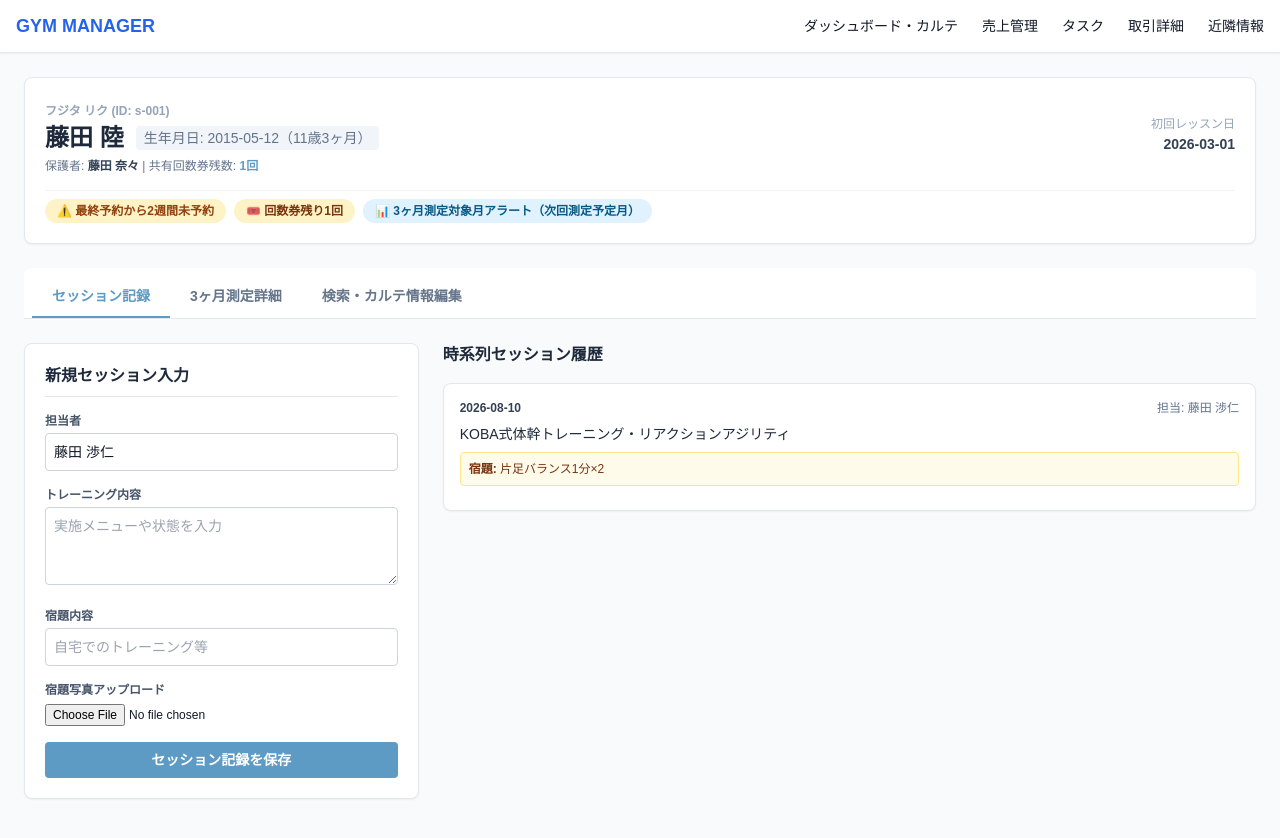
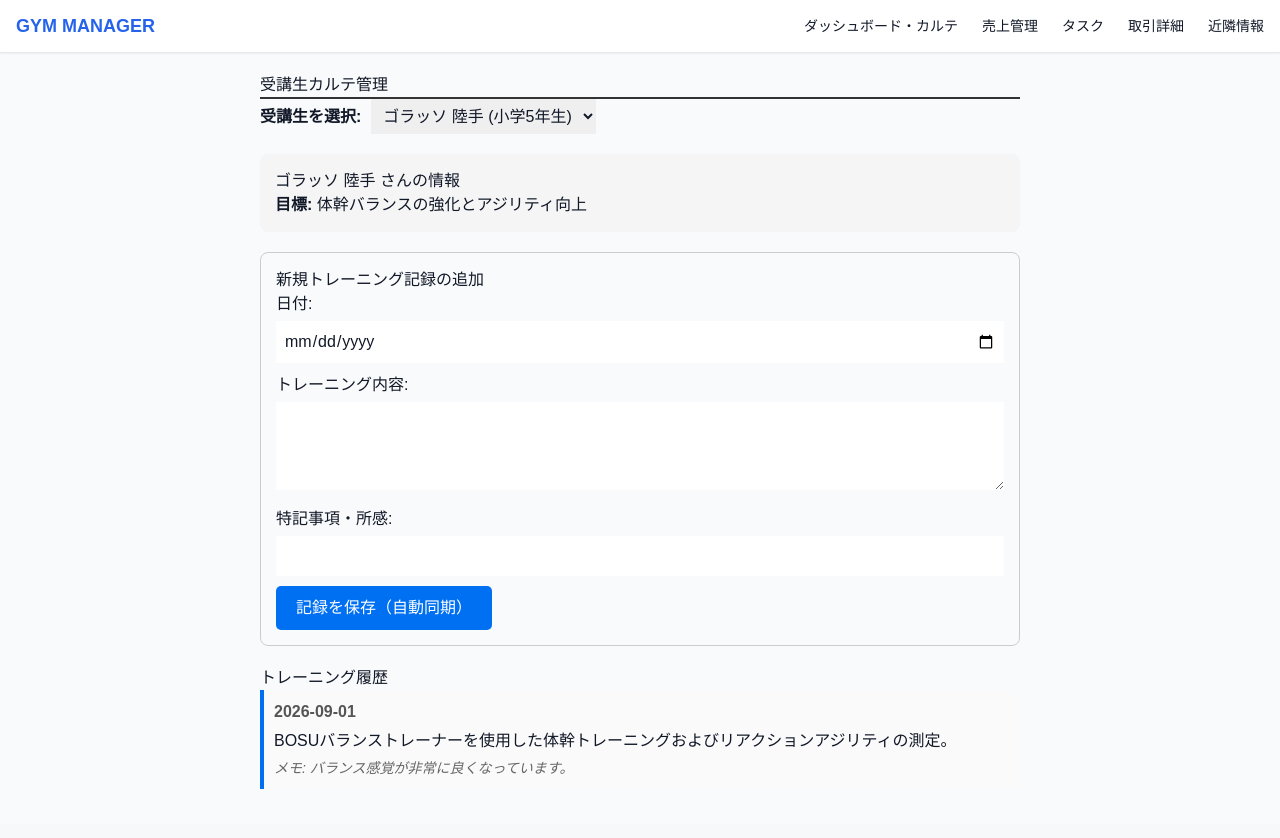
Before and after one commit to 2025golazo-bot/GOLAZO, a Next.js app: page / in a window 1280 px wide. Shown: the top 838 px of the page. Built offline with nearby package versions, Linux system fonts and the light colour scheme.

Commit message:
Update page.tsx

```diff
--- a/app/page.tsx
+++ b/app/page.tsx
@@ -1,313 +1,258 @@
 'use client';
 
-import React, { useState } from 'react';
+import React, { useState, useEffect } from 'react';
 
-// セッションの型定義
+// --- 型定義 ---
 interface Session {
   id: string;
   date: string;
-  staff: string;
   content: string;
-  homework: string;
-  photo: string | null;
+  notes?: string;
+  photoUrl?: string;
 }
 
-function calculateAge(birthdateStr: string) {
-  if (!birthdateStr) return '';
-  const birth = new Date(birthdateStr);
-  const now = new Date();
-  let years = now.getFullYear() - birth.getFullYear();
-  let months = now.getMonth() - birth.getMonth();
-
-  if (months < 0 || (months === 0 && now.getDate() < birth.getDate())) {
-    years--;
-    months += 12;
-  }
-  if (now.getDate() < birth.getDate()) {
-    months--;
-  }
-  return `${years}歳${months < 0 ? months + 12 : months}ヶ月`;
+interface Student {
+  id: string;
+  parentId: string;
+  name: string;
+  grade?: string;
+  goal?: string;
+  sessions: Session[];
 }
 
-export default function StudentDetail({ params }: { params: { id: string } }) {
-  // クライアントコンポーネントでは params から直接 id を取得します
-  const studentId = params?.id || 's-001';
+interface Parent {
+  id: string;
+  name: string;
+  email?: string;
+  phone?: string;
+}
 
-  const [activeTab, setActiveTab] = useState<'session' | 'measurement' | 'search'>('session');
+// --- 初期データ（localStorageにデータが存在しない場合に使用） ---
+const INITIAL_PARENTS: Parent[] = [
+  { id: 'p1', name: '保護者 太郎', email: 'parent1@example.com', phone: '090-0000-0000' }
+];
 
-  const parentData = {
-    id: 'p-101',
-    name: '藤田 奈々',
-    ticketRemaining: 1,
-    ticketsHistory: [
-      { id: 't-1', date: '2026-06-01', title: '回数券 10回分', count: 10, expire: '2026-12-01' }
+const INITIAL_STUDENTS: Student[] = [
+  {
+    id: 's1',
+    parentId: 'p1',
+    name: 'ゴラッソ 陸手',
+    grade: '小学5年生',
+    goal: '体幹バランスの強化とアジリティ向上',
+    sessions: [
+      {
+        id: 'sess1',
+        date: '2026-09-01',
+        content: 'BOSUバランストレーナーを使用した体幹トレーニングおよびリアクションアジリティの測定。',
+        notes: 'バランス感覚が非常に良くなっています。'
+      }
     ]
-  };
+  }
+];
 
-  const [student, setStudent] = useState({
-    id: studentId,
-    name: '藤田 陸',
-    kana: 'フジタ リク',
-    birthdate: '2015-05-12',
-    firstLessonDate: '2026-03-01',
-    lastReservationDate: '2026-08-10',
-    concern: 'サッカーでの体幹ブレ、走力向上',
-    target: 'トレセン選出・怪我予防',
-    memo: '右足首捻挫の既往歴あり'
+export default function StudentManager() {
+  // ハイドレーションエラー（SSRとクライアントのミスマッチ）を防ぐフラグ
+  const [isMounted, setIsMounted] = useState<boolean>(false);
+
+  // 1. 保護者データ（localStorageから取得、無ければINITIAL_PARENTS）
+  const [parents, setParents] = useState<Parent[]>(() => {
+    if (typeof window !== 'undefined') {
+      const saved = localStorage.getItem('golazo_parents');
+      if (saved) {
+        try {
+          return JSON.parse(saved);
+        } catch (e) {
+          console.error('Failed to parse golazo_parents from localStorage', e);
+        }
+      }
+    }
+    return INITIAL_PARENTS;
   });
 
-  const [sessions, setSessions] = useState<Session[]>([
-    { id: 'ses-1', date: '2026-08-10', staff: '藤田 渉仁', content: 'KOBA式体幹トレーニング・リアクションアジリティ', homework: '片足バランス1分×2', photo: null }
-  ]);
+  // 2. 受講生データ（localStorageから取得、無ければINITIAL_STUDENTS）
+  const [students, setStudents] = useState<Student[]>(() => {
+    if (typeof window !== 'undefined') {
+      const saved = localStorage.getItem('golazo_students');
+      if (saved) {
+        try {
+          return JSON.parse(saved);
+        } catch (e) {
+          console.error('Failed to parse golazo_students from localStorage', e);
+        }
+      }
+    }
+    return INITIAL_STUDENTS;
+  });
 
-  const [newStaff, setNewStaff] = useState('藤田 渉仁');
-  const [newContent, setNewContent] = useState('');
-  const [newHomework, setNewHomework] = useState('');
-  const [homeworkPhotoPreview, setHomeworkPhotoPreview] = useState<string | null>(null);
+  // 選択中の生徒ID
+  const [selectedStudentId, setSelectedStudentId] = useState<string>(students[0]?.id || '');
 
-  const ageStr = calculateAge(student.birthdate);
-  const ticketAlert = parentData.ticketRemaining <= 1;
+  // 新規セッション追加フォームの状態
+  const [newSessionDate, setNewSessionDate] = useState<string>('');
+  const [newSessionContent, setNewSessionContent] = useState<string>('');
+  const [newSessionNotes, setNewSessionNotes] = useState<string>('');
 
-  const daysSinceLastResv = Math.floor(
-    (new Date().getTime() - new Date(student.lastReservationDate).getTime()) / (1000 * 60 * 60 * 24)
-  );
-  const alert2Weeks = daysSinceLastResv >= 14 && daysSinceLastResv < 30;
-  const alert1Month = daysSinceLastResv >= 30;
+  // クライアント側でのマウント完了を記録
+  useEffect(() => {
+    setIsMounted(true);
+  }, []);
 
-  const handlePhotoUpload = (e: React.ChangeEvent<HTMLInputElement>) => {
-    const file = e.target.files?.[0];
-    if (file) {
-      const url = URL.createObjectURL(file);
-      setHomeworkPhotoPreview(url);
+  // 3. parents の変更を検知して localStorage へ自動保存
+  useEffect(() => {
+    if (isMounted) {
+      localStorage.setItem('golazo_parents', JSON.stringify(parents));
     }
-  };
+  }, [parents, isMounted]);
 
-  const handleAddSession = () => {
-    if (!newContent) return;
-    const newEntry: Session = {
-      id: `ses-${Date.now()}`,
-      date: new Date().toISOString().split('T')[0],
-      staff: newStaff,
-      content: newContent,
-      homework: newHomework,
-      photo: homeworkPhotoPreview
+  // 4. students の変更を検知して localStorage へ自動保存
+  useEffect(() => {
+    if (isMounted) {
+      localStorage.setItem('golazo_students', JSON.stringify(students));
+    }
+  }, [students, isMounted]);
+
+  // マウント前は何もレンダリングしない（SSRミスマッチの防止）
+  if (!isMounted) {
+    return null;
+  }
+
+  // 選択中の生徒オブジェクトの取得
+  const currentStudent = students.find((s) => s.id === selectedStudentId);
+
+  // セッション追加処理（データが更新されると自動的にlocalStorageへ保存されます）
+  const handleAddSession = (e: React.FormEvent) => {
+    e.preventDefault();
+    if (!selectedStudentId || !newSessionDate || !newSessionContent) return;
+
+    const newSession: Session = {
+      id: `sess_${Date.now()}`,
+      date: newSessionDate,
+      content: newSessionContent,
+      notes: newSessionNotes
     };
-    setSessions([newEntry, ...sessions]);
-    setNewContent('');
-    setNewHomework('');
-    setHomeworkPhotoPreview(null);
+
+    setStudents((prevStudents) =>
+      prevStudents.map((student) => {
+        if (student.id === selectedStudentId) {
+          return {
+            ...student,
+            sessions: [newSession, ...student.sessions]
+          };
+        }
+        return student;
+      })
+    );
+
+    // フォームのリセット
+    setNewSessionDate('');
+    setNewSessionContent('');
+    setNewSessionNotes('');
   };
 
   return (
-    <div className="p-6 bg-slate-50 min-h-screen">
-      <div className="bg-white rounded-lg p-5 shadow-sm border border-slate-200 mb-6">
-        <div className="flex flex-wrap items-center justify-between gap-4 mb-4">
-          <div>
-            <span className="text-xs text-slate-400 font-bold">{student.kana} (ID: {student.id})</span>
-            <h1 className="text-2xl font-bold text-slate-800 flex items-center gap-3">
-              {student.name}
-              <span className="text-sm font-normal text-slate-500 bg-slate-100 px-2 py-0.5 rounded">
-                生年月日: {student.birthdate}（{ageStr}）
-              </span>
-            </h1>
-            <p className="text-xs text-slate-500 mt-1">
-              保護者: <span className="font-semibold text-slate-700">{parentData.name}</span> | 共有回数券残数: <span className="font-bold text-[#5e9bc4]">{parentData.ticketRemaining}回</span>
-            </p>
+    <div style={{ padding: '20px', maxWidth: '800px', margin: '0 auto', fontFamily: 'sans-serif' }}>
+      <h1 style={{ borderBottom: '2px solid #333', pb: '10px' }}>受講生カルテ管理</h1>
+
+      {/* 生徒選択ドロップダウン */}
+      <div style={{ marginBottom: '20px' }}>
+        <label style={{ fontWeight: 'bold', marginRight: '10px' }}>受講生を選択:</label>
+        <select
+          value={selectedStudentId}
+          onChange={(e) => setSelectedStudentId(e.target.value)}
+          style={{ padding: '8px', fontSize: '16px' }}
+        >
+          {students.map((student) => (
+            <option key={student.id} value={student.id}>
+              {student.name} ({student.grade || '学年未設定'})
+            </option>
+          ))}
+        </select>
+      </div>
+
+      {currentStudent && (
+        <div>
+          {/* 基本情報表示 */}
+          <div style={{ backgroundColor: '#f5f5f5', padding: '15px', borderRadius: '8px', marginBottom: '20px' }}>
+            <h2>{currentStudent.name} さんの情報</h2>
+            <p><strong>目標:</strong> {currentStudent.goal || '未設定'}</p>
           </div>
 
-          <div className="text-right">
-            <span className="text-xs text-slate-400 block">初回レッスン日</span>
-            <span className="text-sm font-semibold text-slate-700">{student.firstLessonDate}</span>
-          </div>
-        </div>
-
-        <div className="flex flex-wrap gap-2 pt-2 border-t border-slate-100">
-          {alert2Weeks && (
-            <span className="bg-amber-100 text-amber-800 text-xs px-3 py-1 rounded-full font-bold flex items-center gap-1">
-              ⚠️ 最終予約から2週間未予約
-            </span>
-          )}
-          {alert1Month && (
-            <span className="bg-rose-100 text-rose-800 text-xs px-3 py-1 rounded-full font-bold flex items-center gap-1">
-              🚨 1ヶ月未予約
-            </span>
-          )}
-          {ticketAlert && (
-            <span className="bg-amber-100 text-amber-900 text-xs px-3 py-1 rounded-full font-bold flex items-center gap-1">
-              🎟️ 回数券残り1回
-            </span>
-          )}
-          <span className="bg-sky-100 text-sky-800 text-xs px-3 py-1 rounded-full font-bold flex items-center gap-1">
-            📊 3ヶ月測定対象月アラート（次回測定予定月）
-          </span>
-        </div>
-      </div>
-
-      <div className="flex border-b border-slate-200 mb-6 bg-white rounded-t-lg px-2 pt-2">
-        <button
-          onClick={() => setActiveTab('session')}
-          className={`px-5 py-2.5 text-sm font-bold border-b-2 transition ${
-            activeTab === 'session' ? 'border-[#5e9bc4] text-[#5e9bc4]' : 'border-transparent text-slate-500 hover:text-slate-700'
-          }`}
-        >
-          セッション記録
-        </button>
-        <button
-          onClick={() => setActiveTab('measurement')}
-          className={`px-5 py-2.5 text-sm font-bold border-b-2 transition ${
-            activeTab === 'measurement' ? 'border-[#5e9bc4] text-[#5e9bc4]' : 'border-transparent text-slate-500 hover:text-slate-700'
-          }`}
-        >
-          3ヶ月測定詳細
-        </button>
-        <button
-          onClick={() => setActiveTab('search')}
-          className={`px-5 py-2.5 text-sm font-bold border-b-2 transition ${
-            activeTab === 'search' ? 'border-[#5e9bc4] text-[#5e9bc4]' : 'border-transparent text-slate-500 hover:text-slate-700'
-          }`}
-        >
-          検索・カルテ情報編集
-        </button>
-      </div>
-
-      {activeTab === 'session' && (
-        <div className="grid grid-cols-1 lg:grid-cols-3 gap-6">
-          <div className="bg-white p-5 rounded-lg shadow-sm border border-slate-200">
-            <h3 className="font-bold text-slate-800 mb-4 border-b pb-2">新規セッション入力</h3>
-            <div className="space-y-4">
-              <div>
-                <label className="text-xs font-semibold text-slate-600 block mb-1">担当者</label>
+          {/* 新規セッション登録フォーム */}
+          <div style={{ border: '1px solid #ccc', padding: '15px', borderRadius: '8px', marginBottom: '20px' }}>
+            <h3>新規トレーニング記録の追加</h3>
+            <form onSubmit={handleAddSession}>
+              <div style={{ marginBottom: '10px' }}>
+                <label style={{ display: 'block', marginBottom: '5px' }}>日付:</label>
+                <input
+                  type="date"
+                  value={newSessionDate}
+                  onChange={(e) => setNewSessionDate(e.target.value)}
+                  style={{ width: '100%', padding: '8px' }}
+                  required
+                />
+              </div>
+              <div style={{ marginBottom: '10px' }}>
+                <label style={{ display: 'block', marginBottom: '5px' }}>トレーニング内容:</label>
+                <textarea
+                  value={newSessionContent}
+                  onChange={(e) => setNewSessionContent(e.target.value)}
+                  rows={3}
+                  style={{ width: '100%', padding: '8px' }}
+                  required
+                />
+              </div>
+              <div style={{ marginBottom: '10px' }}>
+                <label style={{ display: 'block', marginBottom: '5px' }}>特記事項・所感:</label>
                 <input
                   type="text"
-                  value={newStaff}
-                  onChange={(e) => setNewStaff(e.target.value)}
-                  className="w-full border border-slate-300 rounded p-2 text-sm focus:ring-2 focus:ring-[#5e9bc4] focus:outline-none"
+                  value={newSessionNotes}
+                  onChange={(e) => setNewSessionNotes(e.target.value)}
+                  style={{ width: '100%', padding: '8px' }}
                 />
               </div>
-              <div>
-                <label className="text-xs font-semibold text-slate-600 block mb-1">トレーニング内容</label>
-                <textarea
-                  rows={3}
-                  value={newContent}
-                  onChange={(e) => setNewContent(e.target.value)}
-                  className="w-full border border-slate-300 rounded p-2 text-sm focus:ring-2 focus:ring-[#5e9bc4] focus:outline-none"
-                  placeholder="実施メニューや状態を入力"
-                />
-              </div>
-              <div>
-                <label className="text-xs font-semibold text-slate-600 block mb-1">宿題内容</label>
-                <input
-                  type="text"
-                  value={newHomework}
-                  onChange={(e) => setNewHomework(e.target.value)}
-                  className="w-full border border-slate-300 rounded p-2 text-sm focus:ring-2 focus:ring-[#5e9bc4] focus:outline-none"
-                  placeholder="自宅でのトレーニング等"
-                />
-              </div>
-              <div>
-                <label className="text-xs font-semibold text-slate-600 block mb-1">宿題写真アップロード</label>
-                <input type="file" accept="image/*" onChange={handlePhotoUpload} className="text-xs" />
-                {homeworkPhotoPreview && (
-                  <img src={homeworkPhotoPreview} alt="宿題プレビュー" className="mt-2 w-full h-32 object-cover rounded border" />
-                )}
-              </div>
               <button
-                onClick={handleAddSession}
-                className="w-full bg-[#5e9bc4] hover:bg-sky-600 text-white font-bold py-2 rounded text-sm transition"
+                type="submit"
+                style={{
+                  backgroundColor: '#0070f3',
+                  color: '#fff',
+                  padding: '10px 20px',
+                  border: 'none',
+                  borderRadius: '5px',
+                  cursor: 'pointer'
+                }}
               >
-                セッション記録を保存
+                記録を保存（自動同期）
               </button>
-            </div>
+            </form>
           </div>
 
-          <div className="lg:col-span-2 space-y-4">
-            <h3 className="font-bold text-slate-800">時系列セッション履歴</h3>
-            {sessions.map((s) => (
-              <div key={s.id} className="bg-white p-4 rounded-lg shadow-sm border border-slate-200">
-                <div className="flex justify-between items-center mb-2 text-xs text-slate-500">
-                  <span className="font-bold text-slate-700">{s.date}</span>
-                  <span>担当: {s.staff}</span>
+          {/* 過去のセッション履歴 */}
+          <div>
+            <h3>トレーニング履歴</h3>
+            {currentStudent.sessions.length === 0 ? (
+              <p>履歴がありません。</p>
+            ) : (
+              currentStudent.sessions.map((session) => (
+                <div
+                  key={session.id}
+                  style={{
+                    borderLeft: '4px solid #0070f3',
+                    paddingLeft: '15px',
+                    marginBottom: '15px',
+                    backgroundColor: '#fafafa',
+                    padding: '10px'
+                  }}
+                >
+                  <p style={{ margin: '0 0 5px 0', fontWeight: 'bold', color: '#555' }}>{session.date}</p>
+                  <p style={{ margin: '0 0 5px 0' }}>{session.content}</p>
+                  {session.notes && (
+                    <p style={{ margin: 0, fontSize: '14px', color: '#666', fontStyle: 'italic' }}>
+                      メモ: {session.notes}
+                    </p>
+                  )}
                 </div>
-                <p className="text-sm text-slate-800 mb-2">{s.content}</p>
-                {s.homework && (
-                  <div className="bg-amber-50 border border-amber-200 p-2 rounded text-xs text-amber-900 mb-2">
-                    <span className="font-bold">宿題:</span> {s.homework}
-                  </div>
-                )}
-                {s.photo && (
-                  <img src={s.photo} alt="宿題" className="w-24 h-24 object-cover rounded border" />
-                )}
-              </div>
-            ))}
-          </div>
-        </div>
-      )}
-
-      {activeTab === 'measurement' && (
-        <div className="bg-white p-6 rounded-lg shadow-sm border border-slate-200 space-y-6">
-          <div className="bg-[#FFE8AB] text-amber-900 p-4 rounded-lg flex justify-between items-center">
-            <div>
-              <p className="font-bold text-sm">初回レッスン起算: {student.firstLessonDate}</p>
-              <p className="text-xs mt-0.5">次回3ヶ月測定予定月: 2026年9月（測定対象期）</p>
-            </div>
-            <span className="bg-amber-800 text-white text-xs px-3 py-1 rounded-full font-bold">当月ハイライト対象</span>
-          </div>
-
-          <div className="grid grid-cols-1 md:grid-cols-3 gap-4 text-center">
-            <div className="p-4 rounded border border-slate-200 bg-slate-50">
-              <p className="text-xs text-slate-500">体重（現在）</p>
-              <p className="text-2xl font-bold text-slate-800 mt-1">38.5 kg</p>
-              <p className="text-xs font-semibold text-emerald-600 mt-1">前回比: +1.2 kg</p>
-            </div>
-            <div className="p-4 rounded border border-slate-200 bg-slate-50">
-              <p className="text-xs text-slate-500">体脂肪率</p>
-              <p className="text-2xl font-bold text-slate-800 mt-1">15.2 %</p>
-              <p className="text-xs font-semibold text-sky-600 mt-1">初回比: -0.5 %</p>
-            </div>
-            <div className="p-4 rounded border border-slate-200 bg-slate-50">
-              <p className="text-xs text-slate-500">フィジカルスコア</p>
-              <p className="text-2xl font-bold text-slate-800 mt-1">82 / 100</p>
-              <p className="text-xs font-semibold text-emerald-600 mt-1">前回比: +5 pt</p>
-            </div>
-          </div>
-
-          <div>
-            <h4 className="font-bold text-slate-700 mb-2">姿勢写真・各種テスト画像ストレージ</h4>
-            <div className="border-2 border-dashed border-slate-300 rounded-lg p-6 text-center text-slate-400 bg-slate-50 hover:bg-slate-100 transition cursor-pointer">
-              姿勢写真3枚（正面・側面・背面）およびケガゼロ/フィジカルチェック結果をドラッグ＆ドロップして保存
-            </div>
-          </div>
-        </div>
-      )}
-
-      {activeTab === 'search' && (
-        <div className="bg-white p-6 rounded-lg shadow-sm border border-slate-200 space-y-4">
-          <h3 className="font-bold text-slate-800 border-b pb-2">基本情報・お悩み手動編集</h3>
-          <div className="grid grid-cols-1 md:grid-cols-2 gap-4">
-            <div>
-              <label className="text-xs font-semibold text-slate-600 block mb-1">お悩み</label>
-              <textarea
-                value={student.concern}
-                onChange={(e) => setStudent({ ...student, concern: e.target.value })}
-                className="w-full border border-slate-300 rounded p-2 text-sm focus:ring-2 focus:ring-[#5e9bc4] focus:outline-none"
-              />
-            </div>
-            <div>
-              <label className="text-xs font-semibold text-slate-600 block mb-1">目標</label>
-              <textarea
-                value={student.target}
-                onChange={(e) => setStudent({ ...student, target: e.target.value })}
-                className="w-full border border-slate-300 rounded p-2 text-sm focus:ring-2 focus:ring-[#5e9bc4] focus:outline-none"
-              />
-            </div>
-            <div className="md:col-span-2">
-              <label className="text-xs font-semibold text-slate-600 block mb-1">メモ欄</label>
-              <textarea
-                value={student.memo}
-                onChange={(e) => setStudent({ ...student, memo: e.target.value })}
-                className="w-full border border-slate-300 rounded p-2 text-sm focus:ring-2 focus:ring-[#5e9bc4] focus:outline-none"
-              />
-            </div>
+              ))
+            )}
           </div>
         </div>
       )}
```
